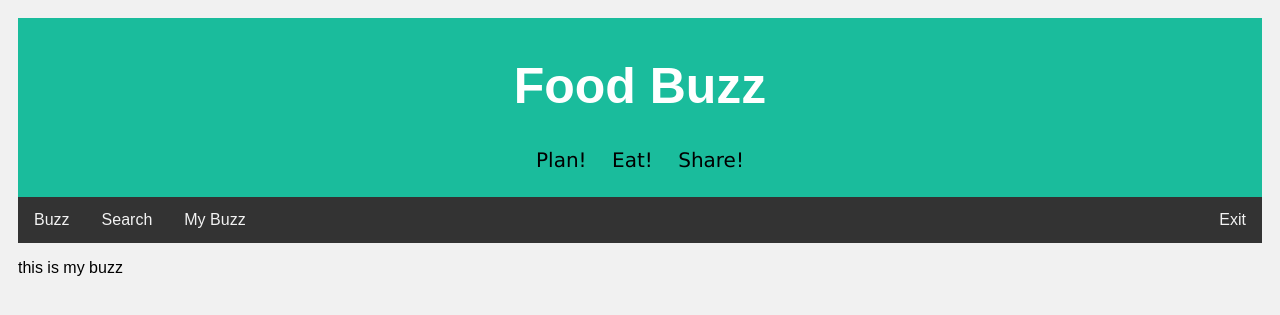
After one commit to Y3454R/CSE3100_project, a PHP site: page /mybuzz.php in a window 1280 px wide. The commit adds this page. Shown: the top 315 px of the page. Run offline with PHP 8.4, Linux system fonts and the light colour scheme; a user stored in the database is signed in; data comes from the database, SQL or seed files in the repository.

Commit message:
header, mybuzz updated

```diff
--- a/foodbuzz/header.php
+++ b/foodbuzz/header.php
@@ -8,44 +8,29 @@ if(isset($_SESSION['username'])){
 
 }
 else {
-    header("Location: register.php");
+    header("Location: index.php");
 }
 
 ?>
 
+<!DOCTYPE html>
 <html>
 
 <head>
-    <title>Welcome to Myfeed</title>
-    <!-- Javascript -->
-    <script src="https://ajax.googleapis.com/ajax/libs/jquery/2.2.4/jquery.min.js"></script>
-    <script src="assets/js/bootstrap.js"></script>
-    <!-- CSS -->
-
-    <link rel="stylesheet" type="text/css" href="assets/css/bootstrap.css">
-    <link rel="stylesheet" type="text/css" href="assets/css/style.css">
-    <link rel="stylesheet" href="https://cdnjs.cloudflare.com/ajax/libs/font-awesome/4.7.0/css/font-awesome.min.css">  <!-- my change-->
+<!-- css link -->
+<link rel="stylesheet" href="css/homeStyle.css">
 </head>
 
 <body>
 
-<div class = "top_bar">
-
-    <div class = "logo">
-        <a href="index.php">Myfeed</a>
-    </div>
-
-    <nav>
-        <a href="<?php echo $userLoggedIn; ?>"> <?php echo $user['first_name'] ?> </i> </a>
-        <a href="index.php"> <i class="fa fa-home" > </i> </a>
-        <a href="#"> <i class="fa fa-envelope" > </i> </a>
-        <a href="#"> <i class="fa fa-bell-o" > </i> </a>
-        <a href="#"> <i class="fa fa-users" > </i> </a>
-        <a href="#"> <i class="fa fa-cog" ></i> </a>
-        <a href="includes/handlers/logout.php"> <i class="fa fa-sign-out"></i> </a>
-
-    </nav>
-
+<div class="header">
+  <h1>Food Buzz</h1>
+  <pre style= "font-family:verdana; font-size: 20px;">Plan!    Eat!    Share!</pre>
 </div>
 
-<div class="wrapper">
+<div class="topnav" id="navbar"> <!-- id for sticky navigation bar -->
+  <a href="home.php">Buzz</a>
+  <a href="#">Search</a>
+  <a href="mybuzz.php">My Buzz</a>
+  <a href="handlers/logout.php" style="float:right">Exit</a>
+</div>
--- /dev/null
+++ b/foodbuzz/mybuzz.php
@@ -0,0 +1,11 @@
+<?php
+include ("header.php");
+?>
+
+<div class="row">
+    <p>this is my buzz</p>
+</div>
+
+
+</body>
+</html>
```
Also changed, not shown: foodbuzz/home.php (+8 -21 lines).
